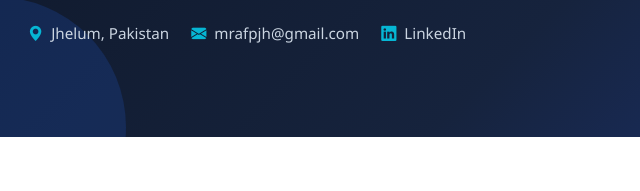
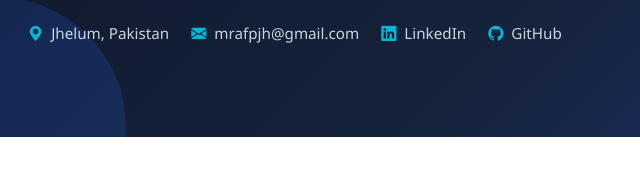
Before and after one commit to Muhammad-Rehan-Afzal/portfolio, a plain HTML site: page index.html in a window 1280 px wide. Shown: the part 581-772 px from the top of the page, 54-694 px from the left. Drawn offline with nearby package versions, Linux system fonts and the light colour scheme.

Commit message:
Add GitHub link to hero section

```diff
--- a/index.html
+++ b/index.html
@@ -71,6 +71,7 @@
           <span><i class="bi bi-geo-alt-fill"></i> Jhelum, Pakistan</span>
           <a href="mailto:mrafpjh@gmail.com"><i class="bi bi-envelope-fill"></i> mrafpjh@gmail.com</a>
           <a href="https://www.linkedin.com/in/muhammad-rehan-afzal-890706411" target="_blank" rel="noopener"><i class="bi bi-linkedin"></i> LinkedIn</a>
+          <a href="https://github.com/Muhammad-Rehan-Afzal" target="_blank" rel="noopener"><i class="bi bi-github"></i> GitHub</a>
         </div>
       </div>
 
```
